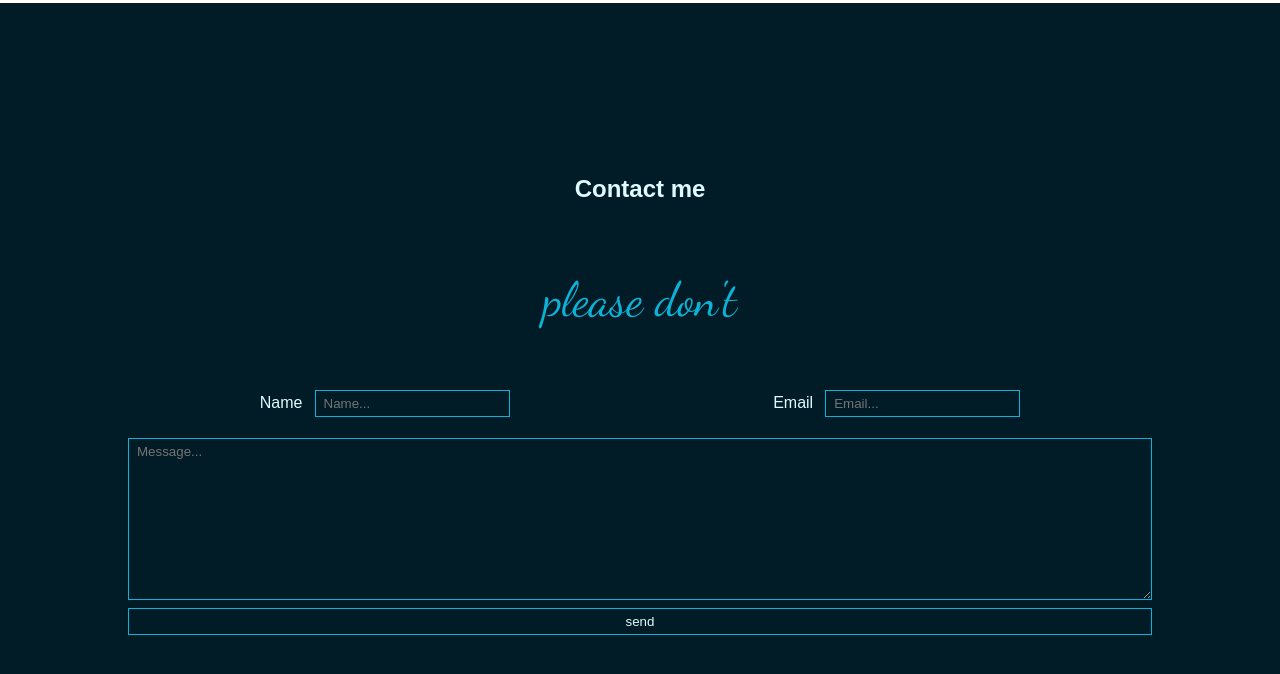
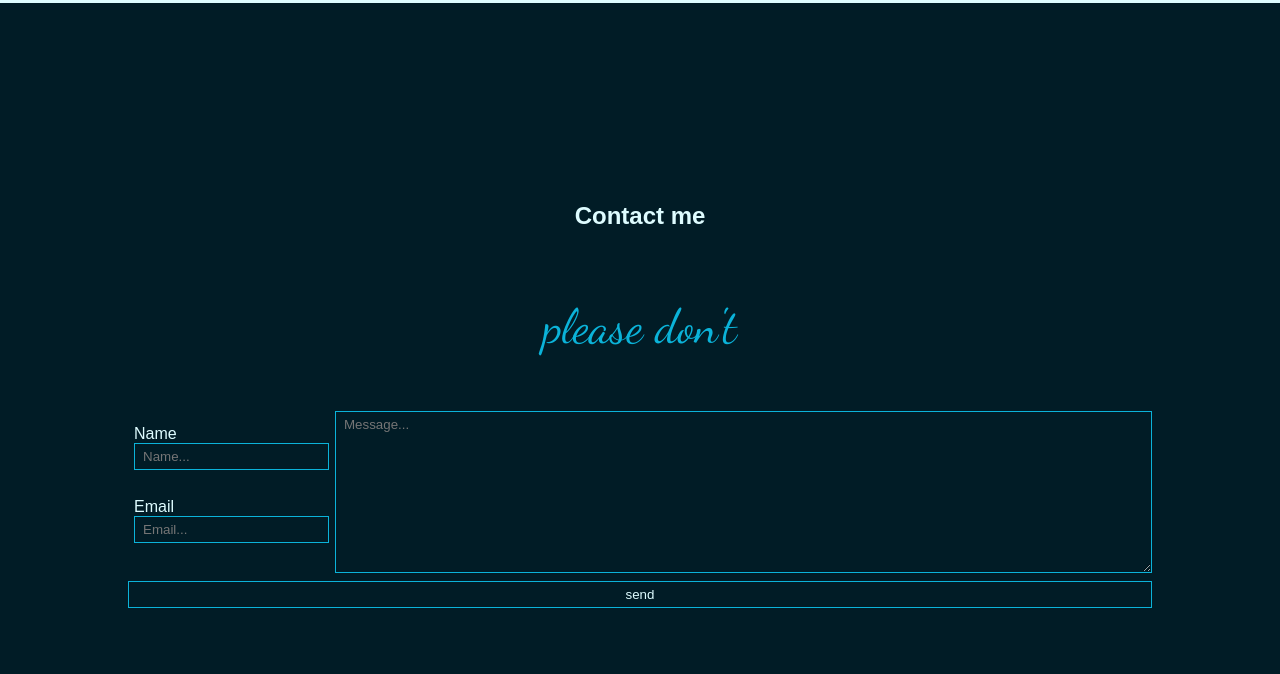
Before and after one commit to IxGerryxI/Portfolio, a plain HTML site: page public/index.html in a window 1280 px wide. Shown: the part 1776-2450 px from the top of the page. Drawn offline with Linux system fonts and the light colour scheme.

Commit message:
enhanced desktop experience

```diff
--- a/public/css/styles.css
+++ b/public/css/styles.css
@@ -42,6 +42,24 @@
 
   h2 {
       text-align: center;
+  }
+
+  input {
+      background: var(--dark);
+      color: var(--light);
+      border: 1px solid var(--primary);
+      padding: 5px 8px;
+  }
+
+  input:focus,
+  input:focus-visible,
+  input:-webkit-autofill,
+  textarea:focus {
+      outline: none;
+  }
+
+  input[type=submit] {
+      margin: 8px 0;
   }
 
   .tags {
@@ -95,6 +113,11 @@
   /****************************************************
   ********************** PROJECTS *********************
   ****************************************************/
+  #projects {
+      background: var(--light);
+      overflow: auto;
+  }
+
   @media screen and (min-width: 550px) {
       #projects .project {
           padding-bottom: 15px;
@@ -279,13 +302,6 @@
       margin-bottom: 15px;
   }
 
-  @media only screen and (min-width: 600px) {
-      .ipt_group {
-          display: flex;
-          justify-content: space-around;
-      }
-  }
-
   .ipt {
       padding: 6px;
       display: flex;
@@ -297,20 +313,33 @@
       margin-right: 12px;
   }
 
-  input {
-      background: var(--dark);
-      color: var(--light);
-      border: 1px solid var(--primary);
-      padding: 5px 8px;
+  @media only screen and (min-width: 600px) {
+      .ipt_group {
+          display: flex;
+          justify-content: space-around;
+      }
   }
 
-  input:focus,
-  input:focus-visible,
-  input:-webkit-autofill,
-  textarea:focus {
-      outline: none;
+  @media screen and (min-width: 1000px) {
+      #contact form {
+          flex-direction: row;
+          flex-wrap: wrap;
+      }
+
+      #contact form .ipt_group {
+          flex-direction: column;
+      }
+
+      #contact form .ipt {
+          flex-direction: column;
+          align-items: flex-start;
+      }
+
+      #contact form input[type=submit] {
+          flex: 1 0 100%;
+      }
+
+      #contact form textarea {
+          flex: 1 0;
+      }
   }
-
-  input[type=submit] {
-      margin: 8px 0;
-  }
```
